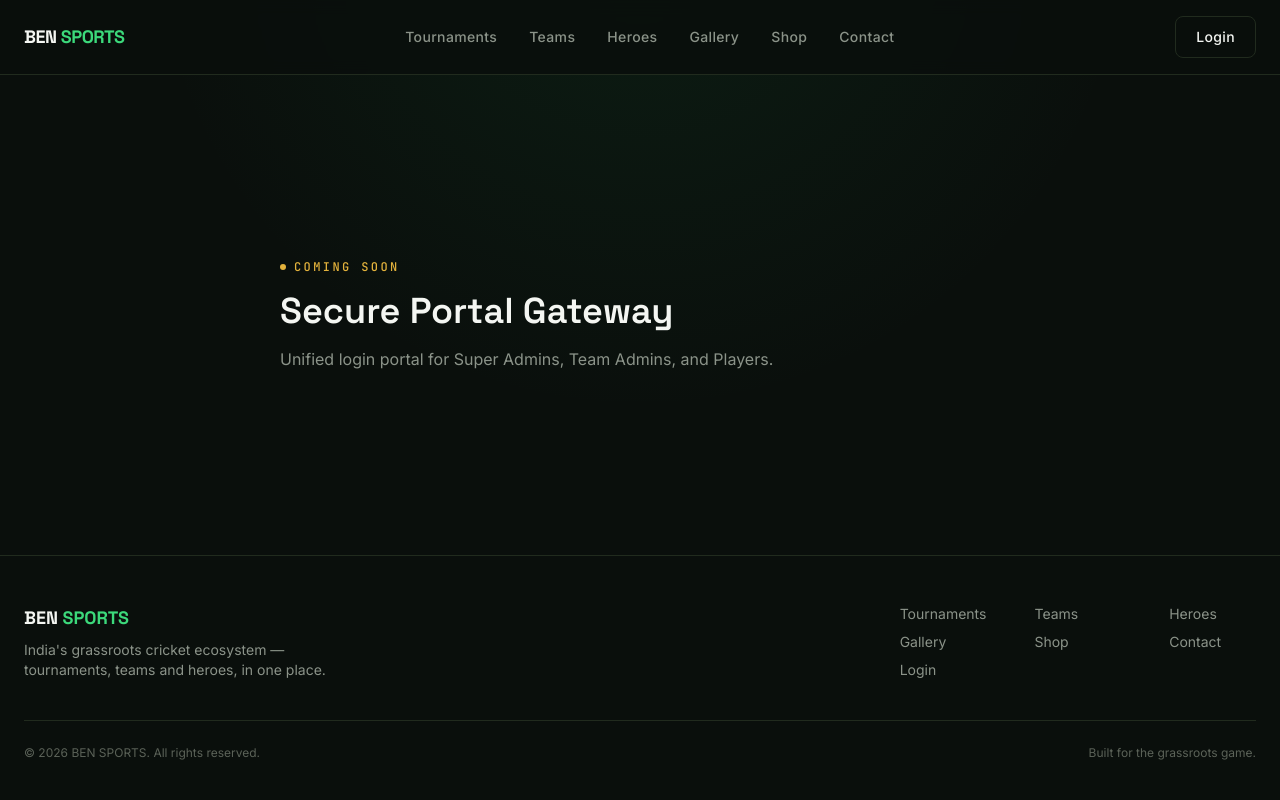
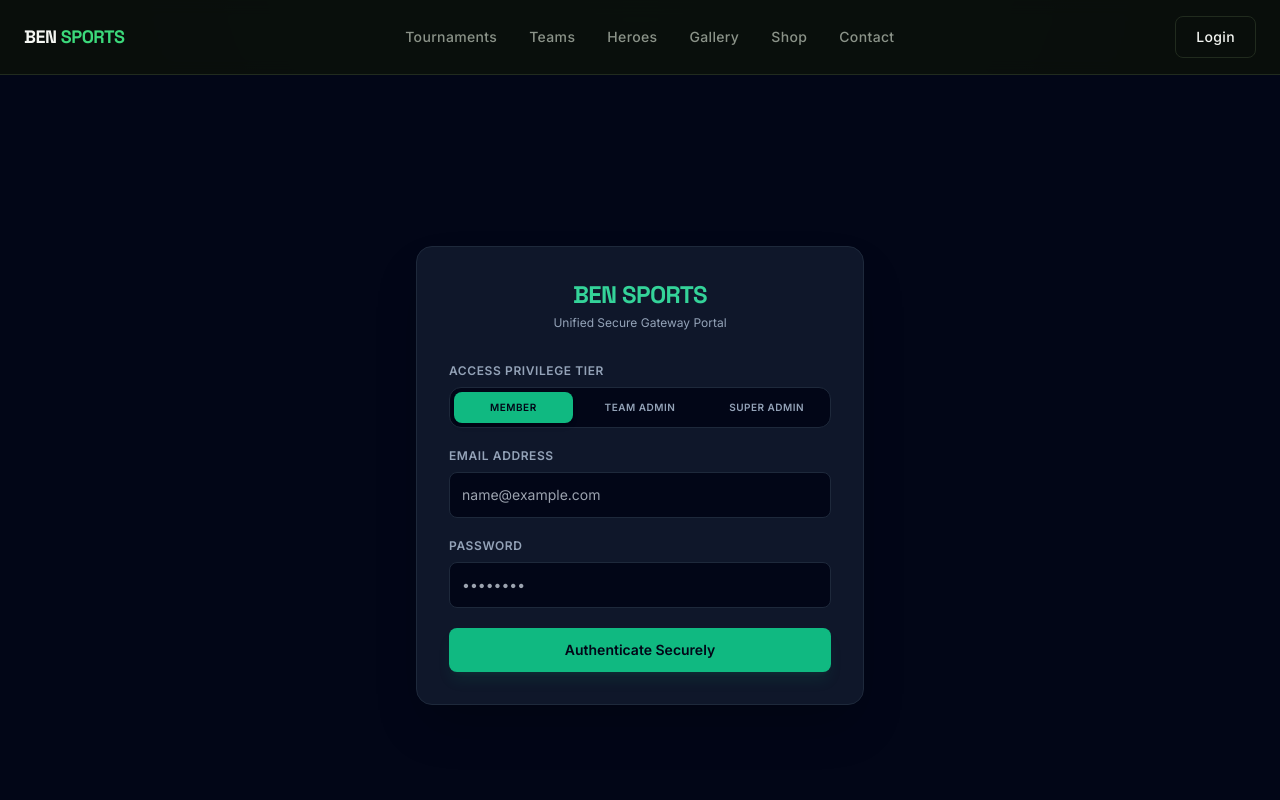
Before and after one commit to bensportscricket-ship-it/ben-sports, a React (Vite) app: page /login in a window 1280 px wide. Shown: the top 800 px of the page. Built offline with nearby package versions, Linux system fonts and the light colour scheme.

Commit message:
feat: implement unified role selection login and secure protected route guards

```diff
--- a/src/App.jsx
+++ b/src/App.jsx
@@ -7,6 +7,8 @@ import TournamentHub from './pages/TournamentHub'
 import LiveScoring from './pages/LiveScoring'
 import TeamFinance from './pages/TeamFinance'
 import Heroes from './pages/Heroes'
+import Login from './pages/Login'
+import ProtectedRoute from './pages/ProtectedRoute'
 
 export default function App() {
   return (
@@ -14,46 +16,45 @@ export default function App() {
       <Navbar />
       <main className="flex-1">
         <Routes>
-          {/* Public Landing View */}
+          {/* Public Open Views */}
           <Route path="/" element={<Home />} />
-
-          {/* Active & Automated Tournament Pools */}
+          <Route path="/login" element={<Login />} />
+          <Route path="/heroes" element={<Heroes />} />
           <Route path="/tournaments" element={<TournamentHub />} />
 
-          {/* Interactive Tap-to-Score Application Panel */}
-          <Route path="/score" element={<LiveScoring />} />
+          {/* Live Scoring View - Strictly protected for Batting Scorer / Super Admins */}
+          <Route
+            path="/score"
+            element={
+              <ProtectedRoute allowedRoles={['super_admin', 'team_admin']}>
+                <LiveScoring />
+              </ProtectedRoute>
+            }
+          />
 
-          {/* Team Management & Admin Ledger Dashboard */}
-          <Route path="/teams" element={<TeamFinance />} />
+          {/* Team Finance Ledger Dashboard - Strictly for Team Admins & Super Admins */}
+          <Route
+            path="/teams"
+            element={
+              <ProtectedRoute allowedRoles={['super_admin', 'team_admin']}>
+                <TeamFinance />
+              </ProtectedRoute>
+            }
+          />
 
-          {/* The Cric-Logic Hall of Fame Dashboard */}
-          <Route path="/heroes" element={<Heroes />} />
-
-          {/* Public Match & Event Galleries */}
+          {/* Remaining General Placeholders */}
           <Route
             path="/gallery"
             element={<Placeholder title="Gallery" description="Photos from every match, every ground." />}
           />
-
-          {/* Super Admin Managed E-Commerce storefront with Reviews */}
           <Route
             path="/shop"
             element={<Placeholder title="BEN SPORTS Shop" description="Official jerseys, gear, and merchandise with real-time community reviews." />}
           />
-
-          {/* Support and Organizing Committee Point of Contact */}
           <Route
             path="/contact"
             element={<Placeholder title="Contact Committee" description="Reach the BEN SPORTS organizing committee or register your own external league." />}
           />
-
-          {/* Unified Role-Based Access Control Login */}
-          <Route
-            path="/login"
-            element={<Placeholder title="Secure Portal Gateway" description="Unified login portal for Super Admins, Team Admins, and Players." />}
-          />
-
-          {/* Catch-All Route */}
           <Route
             path="/*"
             element={<Placeholder title="Page not found" description="This part of the ground isn't built yet." />}
--- /dev/null
+++ b/src/pages/Login.jsx
@@ -0,0 +1,98 @@
+import React, { useState } from 'react';
+import { useNavigate } from 'react-router-dom';
+
+export default function Login() {
+  const navigate = useNavigate();
+  const [email, setEmail] = useState('');
+  const [password, setPassword] = useState('');
+  const [selectedRole, setSelectedRole] = useState('member'); // default role
+
+  const handleLoginSubmit = (e) => {
+    e.preventDefault();
+
+    // Simulating secure token generation and saving to localStorage
+    const mockUserData = {
+      email,
+      role: selectedRole,
+      token: `sec_token_${selectedRole}_${Date.now()}`
+    };
+
+    localStorage.setItem('ben_sports_user', JSON.stringify(mockUserData));
+
+    // Role-Based Smart Redirects
+    if (selectedRole === 'super_admin') {
+      navigate('/tournaments'); // Super admins go right into tournament controls
+    } else if (selectedRole === 'team_admin') {
+      navigate('/teams'); // Team admins go straight to their roster financial sheets
+    } else {
+      navigate('/heroes'); // Standard members land on the stats leaderboards
+    }
+  };
+
+  return (
+    <div className="min-h-screen bg-slate-950 text-white flex items-center justify-center p-4">
+      <div className="w-full max-w-md bg-slate-900 border border-slate-800 rounded-2xl p-8 shadow-2xl">
+        <div className="text-center mb-8">
+          <h1 className="text-2xl font-black text-emerald-400 tracking-tight">BEN SPORTS</h1>
+          <p className="text-slate-400 text-xs mt-1">Unified Secure Gateway Portal</p>
+        </div>
+
+        <form onSubmit={handleLoginSubmit} className="space-y-5">
+          {/* Role selection segment */}
+          <div>
+            <label className="block text-xs font-bold text-slate-400 uppercase tracking-wider mb-2">Access Privilege Tier</label>
+            <div className="grid grid-cols-3 gap-2 bg-slate-950 p-1 rounded-xl border border-slate-800">
+              {['member', 'team_admin', 'super_admin'].map((role) => (
+                <button
+                  key={role}
+                  type="button"
+                  onClick={() => setSelectedRole(role)}
+                  className={`py-2 rounded-lg text-[10px] font-black uppercase tracking-wider transition-all ${
+                    selectedRole === role
+                      ? 'bg-emerald-500 text-slate-950 shadow-md'
+                      : 'text-slate-400 hover:text-slate-200'
+                  }`}
+                >
+                  {role.replace('_', ' ')}
+                </button>
+              ))}
+            </div>
+          </div>
+
+          {/* Email input field */}
+          <div>
+            <label className="block text-xs font-bold text-slate-400 uppercase tracking-wider mb-2">Email Address</label>
+            <input
+              type="email"
+              required
+              value={email}
+              onChange={(e) => setEmail(e.target.value)}
+              placeholder="name@example.com"
+              className="w-full bg-slate-950 border border-slate-800 rounded-lg p-3 text-sm text-slate-100 focus:border-emerald-500 focus:outline-none"
+            />
+          </div>
+
+          {/* Password field */}
+          <div>
+            <label className="block text-xs font-bold text-slate-400 uppercase tracking-wider mb-2">Password</label>
+            <input
+              type="password"
+              required
+              value={password}
+              onChange={(e) => setPassword(e.target.value)}
+              placeholder="••••••••"
+              className="w-full bg-slate-950 border border-slate-800 rounded-lg p-3 text-sm text-slate-100 focus:border-emerald-500 focus:outline-none"
+            />
+          </div>
+
+          <button
+            type="submit"
+            className="w-full bg-emerald-500 hover:bg-emerald-600 text-slate-950 font-black py-3 rounded-lg text-sm transition-colors shadow-lg shadow-emerald-500/10 mt-2"
+          >
+            Authenticate Securely
+          </button>
+        </form>
+      </div>
+    </div>
+  );
+}
--- /dev/null
+++ b/src/pages/ProtectedRoute.jsx
@@ -0,0 +1,19 @@
+import React from 'react';
+import { Navigate } from 'react-router-dom';
+
+export default function ProtectedRoute({ children, allowedRoles }) {
+  // Grab state from localStorage
+  const userSession = JSON.parse(localStorage.getItem('ben_sports_user'));
+
+  // If no token exists, send them straight away back to the login page
+  if (!userSession || !userSession.token) {
+    return <Navigate to="/login" replace />;
+  }
+
+  // If the user's role is not included in the allowed list, bounce them out
+  if (allowedRoles && !allowedRoles.includes(userSession.role)) {
+    return <Navigate to="/" replace />;
+  }
+
+  return children;
+}
```
